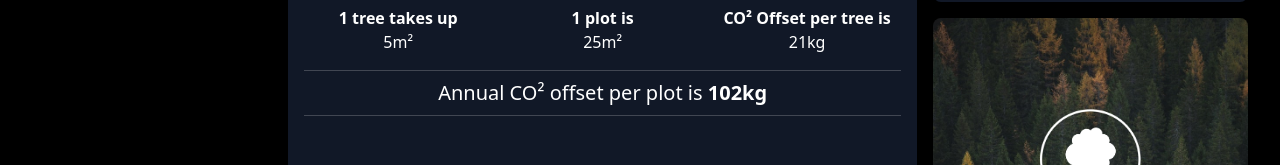
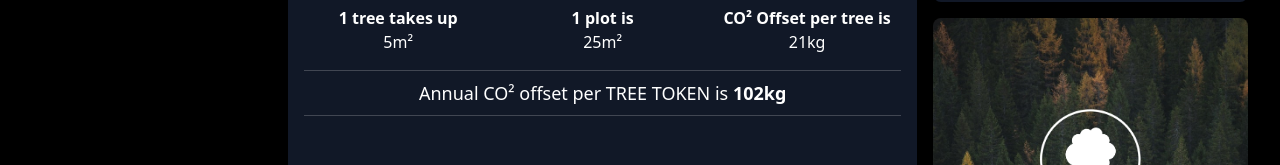
Before and after one commit to itschrislow/3verse, a Next.js app: page / in a window 1280 px wide. Both pictures are taken after a click on the button "Stake Trees". Shown: the part 412-577 px from the top of the page. Built offline with nearby package versions, Linux system fonts and the light colour scheme.

Commit message:
add co2 offset calculator for staking

```diff
--- a/components/Stake.tsx
+++ b/components/Stake.tsx
@@ -124,10 +124,20 @@ const Stake = ({
                 <p>21kg</p>
               </div>
             </div>
-            <p className="py-2 text-center text-xl">
-              Annual CO² offset per plot is{" "}
-              <span className="font-semibold">102kg</span>
-            </p>
+            <div
+              className={`flex items-center text-lg ${
+                isStake === 0 && amount ? "justify-between" : "justify-center"
+              }`}
+            >
+              {isStake === 0 && amount && <p>{amount}</p>}
+              {isStake === 0 && amount && <p>x</p>}
+              <p className="py-2 text-center">
+                Annual CO² offset per TREE TOKEN is{" "}
+                <span className="font-semibold">102kg</span>
+              </p>
+              {isStake === 0 && amount && <p>=</p>}
+              {isStake === 0 && amount && <p>{parseInt(amount) * 102}kg</p>}
+            </div>
           </div>
         </div>
         {/* BUTTON */}
```
